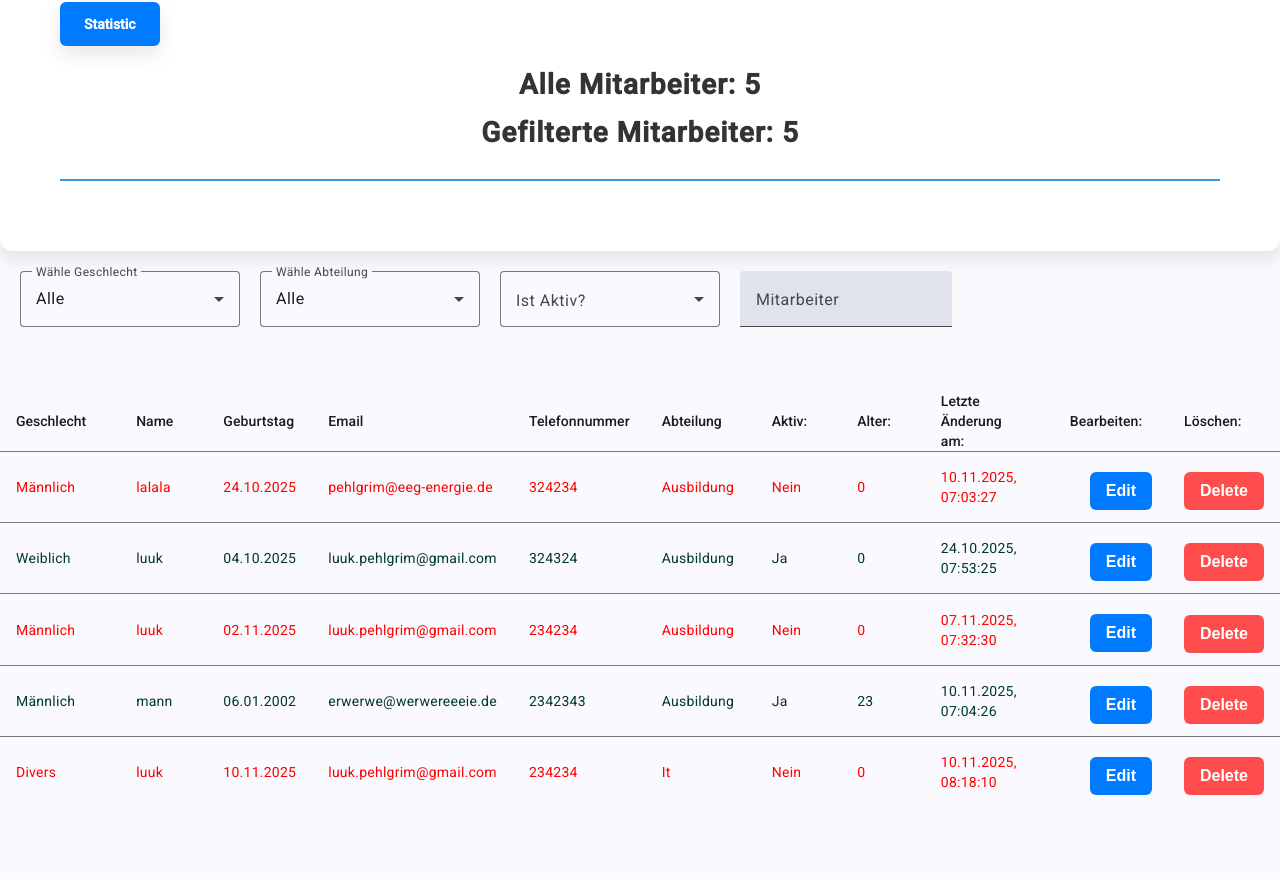
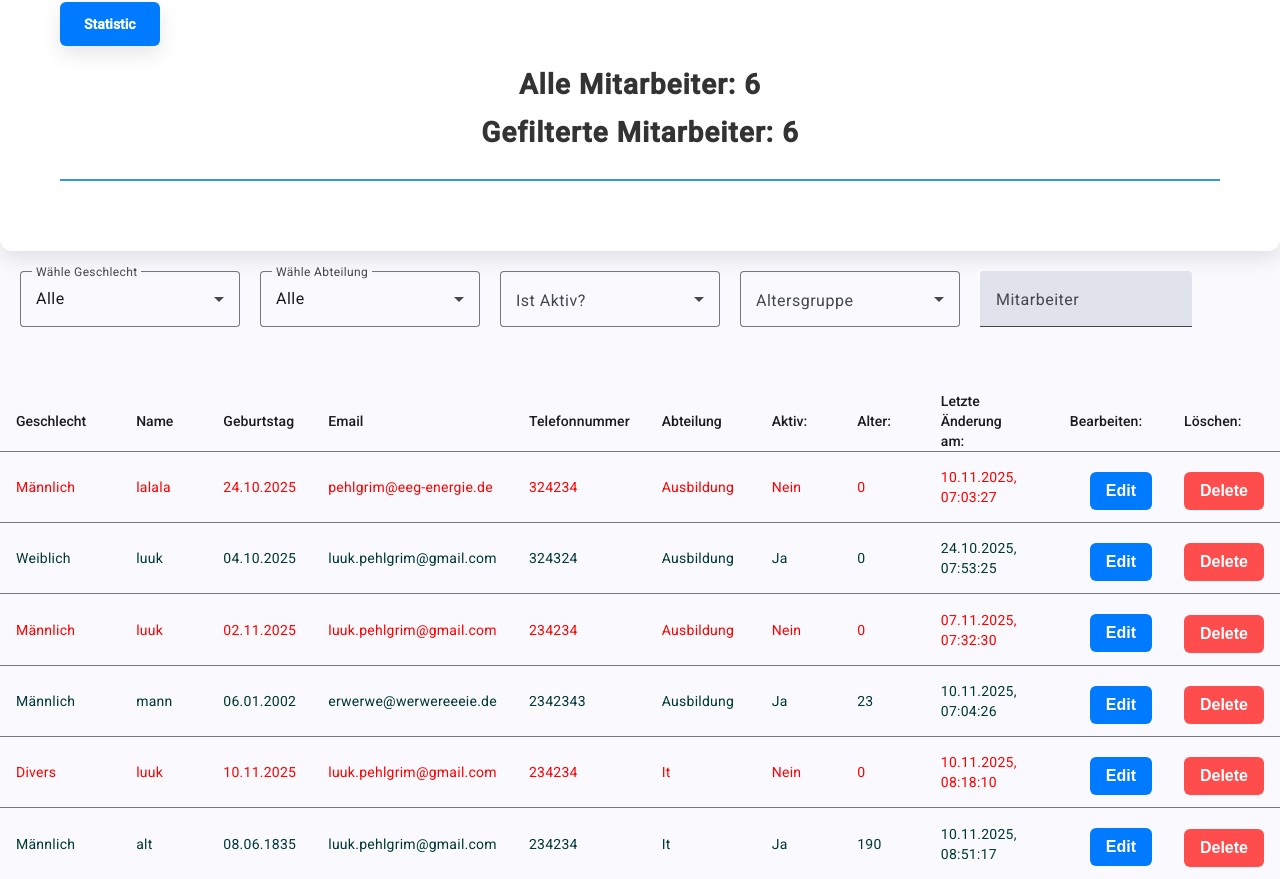
Before and after one commit to Luuk07/Mitarbeiter-Dashboard, an Angular app: page /table in a window 1280 px wide. Shown: the part 218-1097 px from the top of the page. Before the commit the page ends 1025 px from the top, so only its background shows below. Built offline with nearby package versions, Linux system fonts and the light colour scheme; data requests are answered from the project's data file.

Commit message:
Ein Filter für Altersgruppen hinzugefügt

```diff
--- a/db.json
+++ b/db.json
@@ -64,6 +64,19 @@
       "today": "2025-11-10T08:18:10.693Z",
       "age": 0,
       "photoPath": ""
+    },
+    {
+      "id": "1762764698526",
+      "name": "alt",
+      "gender": "Männlich",
+      "email": "luuk.pehlgrim@gmail.com",
+      "phoneNumber": 234234,
+      "dateOfBirth": "1835-06-08T23:06:32.000Z",
+      "department": "It",
+      "isActive": true,
+      "today": "2025-11-10T08:51:17.436Z",
+      "age": 190,
+      "photoPath": ""
     }
   ]
 }
--- a/src/app/filter-comp/filter-comp.html
+++ b/src/app/filter-comp/filter-comp.html
@@ -44,6 +44,17 @@
       </mat-select>
     </mat-form-field>
 
+    <mat-form-field class="filter" appearance="outline">
+      <mat-label>Altersgruppe</mat-label>
+      <mat-select [(value)]="isAktiv" (selectionChange)="applyFilterAgeGroup($event.value)">
+        <mat-option [value]="{min: 0 }">Alle</mat-option>
+          <mat-option [value]="{min: 0, max: 19}">U20</mat-option>
+          <mat-option [value]="{min: 20, max: 50}">20-50</mat-option>
+          <mat-option [value]="{min: 51, max: 60}">51-60</mat-option>
+          <mat-option [value]="{min: 61}">Ü60</mat-option>
+      </mat-select>
+    </mat-form-field>
+
   <div>
     <mat-form-field>
       <mat-label>Mitarbeiter</mat-label>
--- a/src/app/filter-comp/filter-comp.ts
+++ b/src/app/filter-comp/filter-comp.ts
@@ -11,6 +11,7 @@ import { I_ifEmployee } from '../models/interfaces/employee.model';
 import { MatInputModule } from '@angular/material/input';
 import { ApiService } from '../services/api-service';
 import { ActivatedRoute } from '@angular/router';
+import { min } from 'rxjs';
 
 
 // Filter Component for Employees
@@ -78,6 +79,15 @@ export class FilterComp implements  OnInit {
       this.filterService.setFilterIsActive(filterValue);
     }
   }
+  applyFilterAgeGroup(filterValue: {min: number, max?: number}) {
+    if(filterValue === undefined){
+      this.filterService.setFilterAgeGroup({min: 0});
+    }else{
+    this.dataSource.filter = JSON.stringify(filterValue);
+    console.log('Age Group filter applied:', filterValue);
+    this.filterService.setFilterAgeGroup(filterValue);
+  }
+  }
 
   // On Name Input Change
   onNameInputChange(value: string) {
--- a/src/app/filter-comp/share-filter-service.ts
+++ b/src/app/filter-comp/share-filter-service.ts
@@ -39,6 +39,7 @@ export class ShareFilterService {
   filterValueDepartment: string = 'alle';
   filterValueIsActive: boolean;
   filterValueName: string = '';
+  filterValueAgeGroup: {min: number, max?: number};
 
   // Setter methods to update filter values
   setFilterGendner(value: string ) {
@@ -55,15 +56,22 @@ export class ShareFilterService {
   setFilterName(value: string ) {
     this.filterValueName = value;
   }
+  setFilterAgeGroup(value: {min: number, max?: number} ) {
+    console.log('value', value);
+    this.filterValueAgeGroup = value;
+  }
 
   // Get filtered employees based on current filter values
   get filteredEmployees() {
-    return this.allEmployees.filter(emp =>
+    return this.allEmployees.filter(emp =>{
+      const ageGroup = this.filterValueAgeGroup;
+      const inAgeGroup = !ageGroup || (emp.age >= ageGroup.min && emp.age < (ageGroup.max ?? Infinity));
+      return(
       (this.filterValueGender === 'alle' || emp.gender === this.filterValueGender) &&
       (this.filterValueDepartment === 'alle' || emp.department === this.filterValueDepartment) &&
       (this.filterValueIsActive === undefined || emp.isActive === this.filterValueIsActive) &&
-      (emp.name.toLowerCase().includes(this.filterValueName.toLowerCase())
-    ));
+      (emp.name.toLowerCase().includes(this.filterValueName.toLowerCase()) && inAgeGroup))
+  });
   }
 
 
--- a/src/app/home/employees-list-comp/employees-list-comp.html
+++ b/src/app/home/employees-list-comp/employees-list-comp.html
@@ -1,9 +1,8 @@
 <div>
   <ul>
     @for(employee of employees; track employee.id){
-      @if(((filterService.filterValueGender === employee.gender || filterService.filterValueGender === 'alle')&&
-        (filterService.filterValueDepartment === employee.department || filterService.filterValueDepartment === 'alle') &&
-        (filterService.filterValueIsActive === employee.isActive || filterService.filterValueIsActive === undefined))){
+      @if(((filterService.filteredEmployees.includes(employee))
+        )){
         @if(filterService.filterValueName === '' || employee.name.includes(filterService.filterValueName.toLowerCase())){
           <ul>
             <app-employee-comp [employee]="employee" (onEmployeeDeleted)="onEmployeeDeleted($event)"></app-employee-comp>
```
